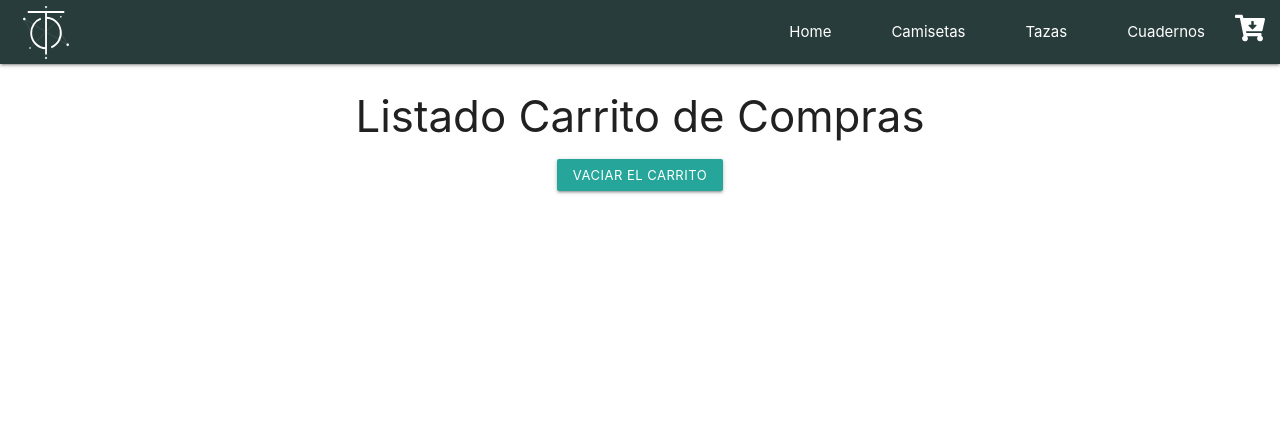
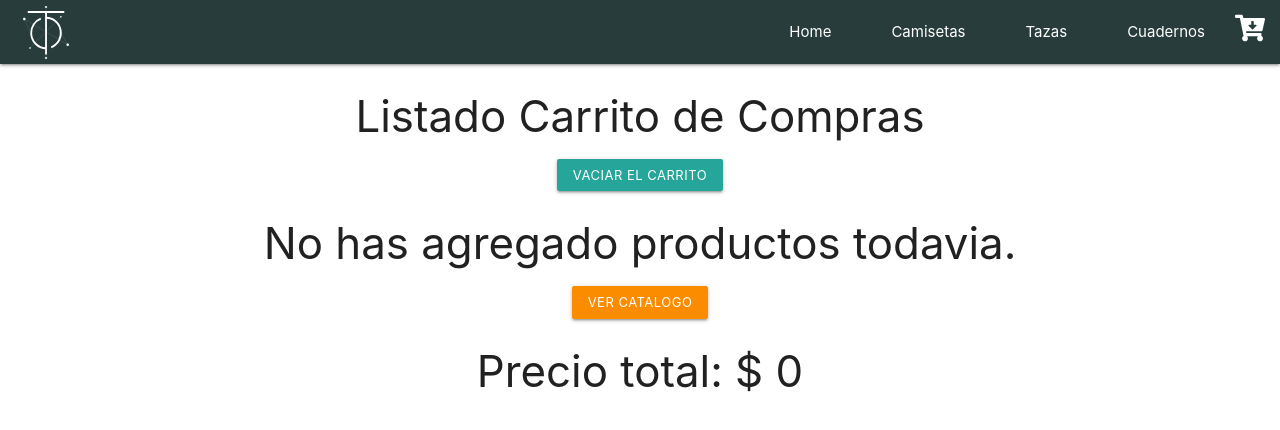
Before and after one commit to omarurregodev/todo_project_react, a React (Create React App) app: page /cart in a window 1280 px wide. Shown: the top 430 px of the page. Built offline with nearby package versions, Linux system fonts and the light colour scheme.

Commit message:
modificaciones de funcionalidad en el carrito, segun rubricas

```diff
--- a/src/components/Cart/Cart.jsx
+++ b/src/components/Cart/Cart.jsx
@@ -1,6 +1,7 @@
-import React, { useContext } from "react";
+import React, { useContext, useEffect } from "react";
 import { cartContexto } from '../../Context/CartContext';
 import { Link } from 'react-router-dom';
+
 
 
 
@@ -11,13 +12,31 @@ const Cart = () => {
     const { removeProduct } = useContext(cartContexto);
 
 
+
+
+    let totalPriceValue = 0;
+
+    productAdded.forEach(products => {
+        totalPriceValue += products.quantity * products.price;
+    });
+
+
+
+
+
     return (
         <div className="container center-align">
             <div className="row">
                 <h3>Listado Carrito de Compras</h3>
                 <button className="waves-effect waves-light btn-small" onClick={clearCart}>Vaciar el Carrito</button>
             </div>
-            {productAdded.map((data) => {
+            {
+                productAdded.length === 0
+                ? <><h3>No has agregado productos todavia.</h3>
+                    <Link to='/'>
+                        <button className="waves-effect waves-light btn-small orange darken-1">Ver Catalogo</button>
+                    </Link></>
+                : productAdded.map((data) => {
                     return (
                         <div  key={data.id} className="row valign-wrapper z-depth-3">
                             <div className="col s1 m1 l1">
@@ -31,7 +50,8 @@ const Cart = () => {
                                     <h4>{data.name}</h4>
                                 </div>
                                 <div className="row">
-                                <h5>Cantidad: {data.quantity}</h5>
+                                    <h6>Cantidad: {data.quantity}</h6>
+                                    <h6>Precio total: $ {data.quantity * data.price}</h6>
                                 </div>
                             </div>
                             <div className="col s4 m4 l4" style={styles.btnCartItem}>
@@ -42,7 +62,11 @@ const Cart = () => {
                             </div>
                         </div>
                     )
-            })}
+                }
+            )}
+            <div className="row">
+                <h3>Precio total: $ {totalPriceValue}</h3>
+            </div>
         </div>
     )
 }
```
Lines whose indentation alone changed are shown as unchanged.
